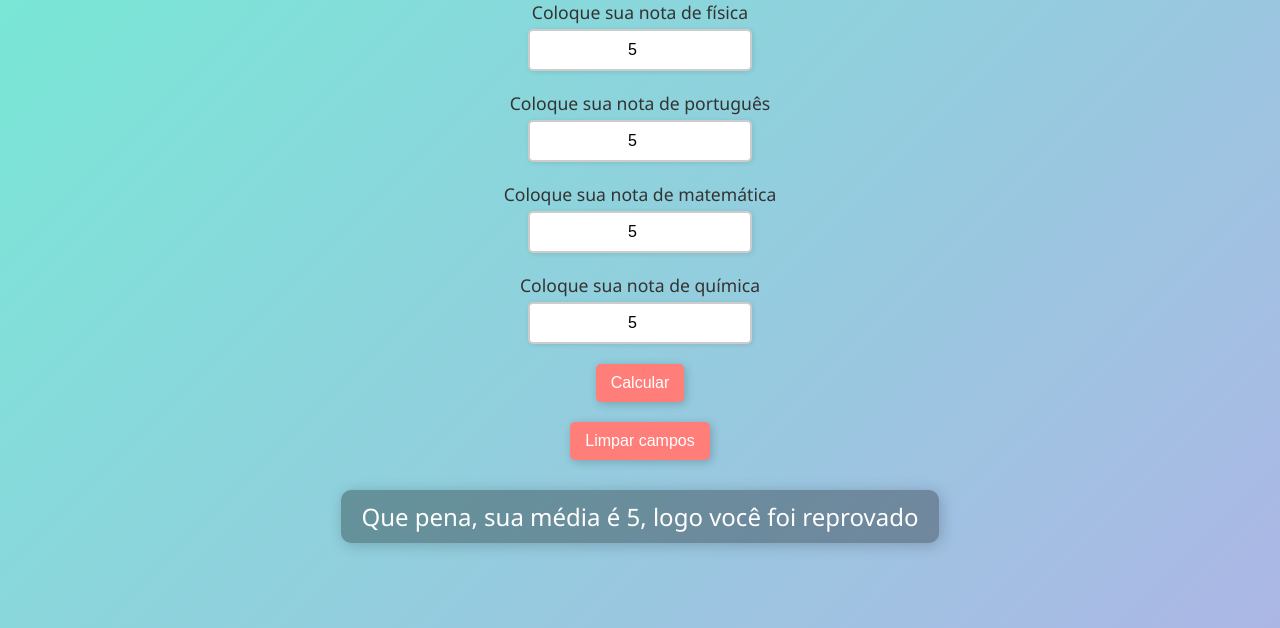
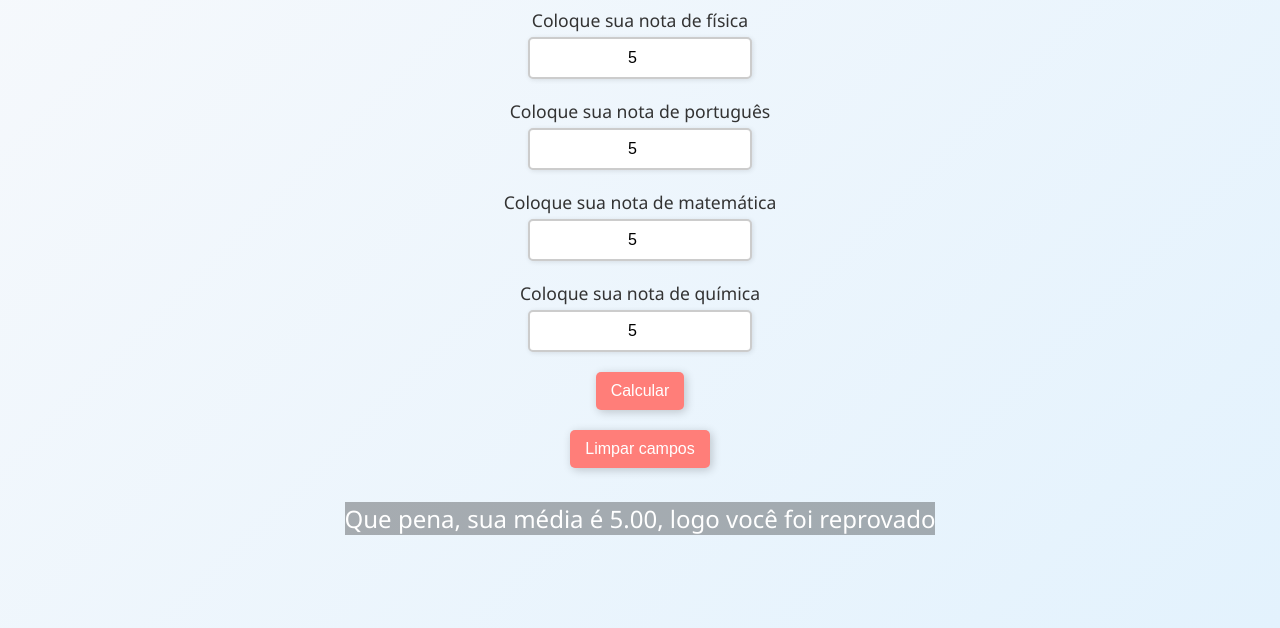
Before and after one commit to danpegollo/aprovado-ou-reprovado, a plain HTML site: page index.html in a window 1280 px wide. Both pictures are taken after typing "5", "5", "5", "5" into the empty fields and a click on the button "Calcular". Shown: the part 172-800 px from the top of the page. Drawn offline with Linux system fonts and the light colour scheme.

Commit message:
melhorias calculo media

```diff
--- a/app.js
+++ b/app.js
@@ -1,20 +1,26 @@
+function pegarInput() {
+  const n1 = parseFloat(document.querySelector(`#nota_1`).value);
+  const n2 = parseFloat(document.querySelector(`#nota_2`).value);
+  const n3 = parseFloat(document.querySelector(`#nota_3`).value);
+  const n4 = parseFloat(document.querySelector(`#nota_4`).value);
+  return [n1, n2, n3, n4];
+}
 function calcularMedia() {
-  let n1 = parseFloat(document.querySelector(`#nota_1`).value) || 0;
-  let n2 = parseFloat(document.querySelector(`#nota_2`).value) || 0;
-  let n3 = parseFloat(document.querySelector(`#nota_3`).value) || 0;
-  let n4 = parseFloat(document.querySelector(`#nota_4`).value) || 0;
+  const notas = pegarInput();
+  const media = (notas[0] + notas[1] + notas[2] + notas[3]) / notas.length;
 
-  let média = (n1 + n2 + n3 + n4) / 4;
-
-  if (média >= 6) {
+  if (media >= 6) {
     document.querySelector(
       "#resposta"
-    ).innerHTML = `Parabéns!!! Sua média é ${média}, logo você foi aprovado`;
+    ).innerHTML = `Parabéns!!! Sua média é ${media.toFixed(
+      2
+    )}, logo você foi aprovado`;
   } else {
-    média > 6;
     document.querySelector(
       "#resposta"
-    ).innerHTML = `Que pena, sua média é ${média}, logo você foi reprovado`;
+    ).innerHTML = `Que pena, sua média é ${media.toFixed(
+      2
+    )}, logo você foi reprovado`;
   }
 }
 function reiniciar() {
--- a/main.css
+++ b/main.css
@@ -1,6 +1,6 @@
 body {
     font-family: 'Segoe UI', Tahoma, Geneva, Verdana, sans-serif;
-    background: linear-gradient(135deg, #74ebd5, #ACB6E5);
+    background: linear-gradient(135deg, #F7F9FC, #E3F2FD);
     display: flex;
     flex-direction: column;
     align-items: center;
@@ -59,8 +59,4 @@ button:hover {
     font-size: 1.5em;
     color: #fff;
     background: rgba(0, 0, 0, 0.3);
-    padding: 10px 20px;
-    border-radius: 10px;
-    margin-top: 20px;
-    box-shadow: 2px 2px 15px rgba(0, 0, 0, 0.2);
 }
```
